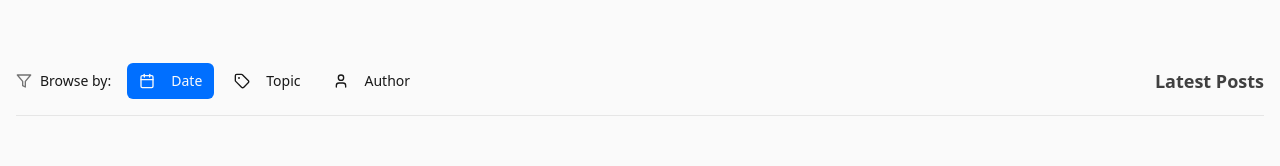
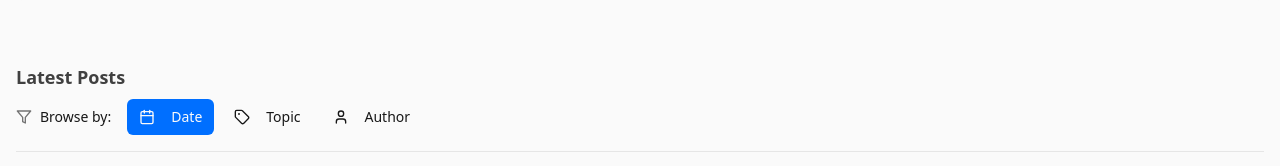
Before and after one commit to ElliotDrel/Drel_Solutions, a React (Vite) app: page /blog in a window 1280 px wide. Shown: the part 786-952 px from the top of the page. Built offline with nearby package versions, Linux system fonts and the light colour scheme.

Commit message:
Move the Latest Post Text to be above the Filters element

```diff
--- a/src/components/blog/BrowseControls.tsx
+++ b/src/components/blog/BrowseControls.tsx
@@ -22,7 +22,8 @@ export const BrowseControls = ({
   const hasActiveFilters = selectedAuthor || (selectedTags.length > 0);
 
   return (
-    <div className="flex flex-col sm:flex-row items-start sm:items-center gap-4 py-4 border-b w-full">
+    <div className="flex flex-col gap-2 py-4 border-b w-full">
+      <span className="text-lg font-semibold text-brand-neutral-700">Latest Posts</span>
       <div className="flex-1 flex items-center space-x-4">
         <div className="flex items-center space-x-2">
           <Filter className="h-4 w-4 text-muted-foreground" />
@@ -58,11 +59,8 @@ export const BrowseControls = ({
           </Button>
         </div>
       </div>
-      <div className="w-full sm:w-auto flex justify-start sm:justify-end">
-        <span className="text-lg font-semibold text-brand-neutral-700">Latest Posts</span>
-      </div>
       {hasActiveFilters && (
-        <div className="flex items-center space-x-2">
+        <div className="flex items-center space-x-2 mt-2">
           <span className="text-sm text-muted-foreground">Active filters:</span>
           {selectedAuthor && (
             <Badge variant="secondary" className="text-xs">
```
